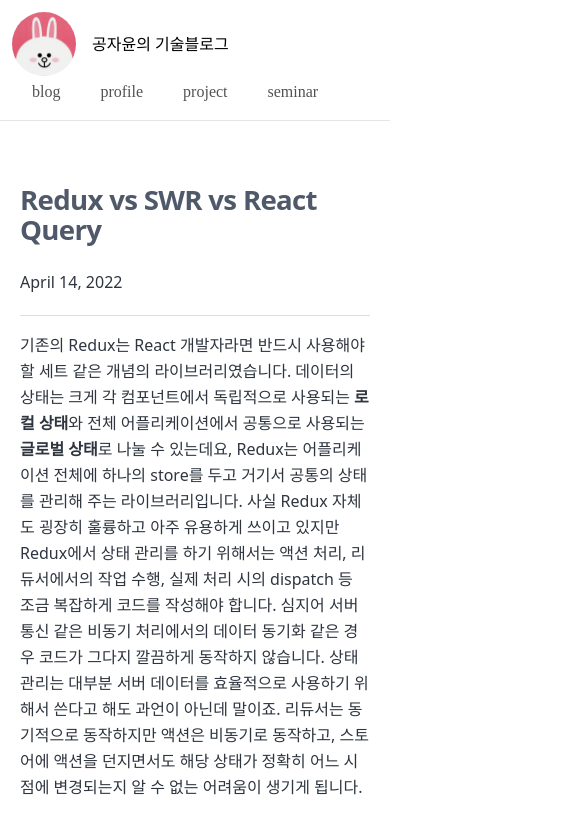
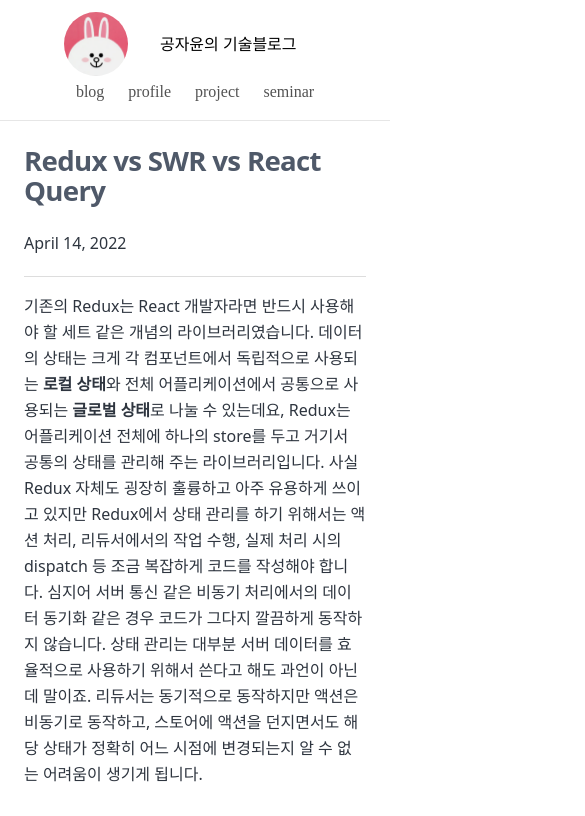
Before and after one commit to jayoon-kong/jayoon-kong.github.io, a Gatsby site: page /swr-react_query/ in a window 390 px wide. Shown: the top 816 px of the page, 585 px wide, since content can reach past the window. Built offline with nearby package versions, Linux system fonts and the light colour scheme; Gatsby itself is replaced by a stand-in of ours; some packages are replaced by stand-ins of ours; a web font is replaced by a local one.

Commit message:
스타일 속성 수정 (padding, margin 등)

```diff
--- a/src/style.css
+++ b/src/style.css
@@ -96,7 +96,7 @@
 h5,
 h6 {
   font-family: var(--font-heading);
-  margin-top: var(--spacing-12);
+  margin-top: var(--spacing-6);
   margin-bottom: var(--spacing-6);
   line-height: var(--lineHeight-tight);
   letter-spacing: -0.025em;
@@ -173,7 +173,6 @@
 ul li,
 ol li {
   padding: var(--spacing-0);
-  margin-bottom: calc(var(--spacing-8) / 2);
 }
 
 li > p {
@@ -238,7 +237,7 @@
 }
 
 .global-header {
-  position: fixed;
+  position: sticky;
   top: 0;
   width: 100%;
   font-size: var(--fontSize-7);
@@ -264,7 +263,6 @@
 
 .logo {
   display: flex;
-  min-width: var(--maxWidth-sm);
 }
 
 .menu {
@@ -275,13 +273,13 @@
 .menu a {
   font-family: var(--font-menu);
   color: #525252;
-  margin: var(--spacing-0) var(--spacing-5);
+  margin: var(--spacing-0) var(--spacing-3);
 }
 
 main {
   margin: var(--spacing-0) auto;
+  padding: var(--spacing-0) var(--spacing-6) var(--spacing-16) var(--spacing-6);
   max-width: var(--maxWidth-wrapper);
-  padding: var(--spacing-24) var(--spacing-5);
 }
 
 .post-list-item {
@@ -324,11 +322,15 @@
 }
 
 .bio-avatar {
-  margin-right: var(--spacing-4);
+  margin-right: var(--spacing-8);
   margin-bottom: var(--spacing-0);
   width: var(--spacing-16);
   height: var(--spacing-16);
   border-radius: 100%;
+}
+
+.blog-post {
+  word-break: break-word;
 }
 
 .blog-post header {
@@ -354,12 +356,25 @@
   margin: var(--spacing-0);
 }
 
+.blog-post-nav ul li {
+  margin-bottom: calc(var(--spacing-8) / 2);
+}
+
+.blog-post li {
+  margin-bottom: calc(var(--spacing-8) / 2);
+}
+
 .blog-post section p {
   margin-bottom: var(--spacing-8);
 }
 
 .profile, .project, .seminar {
-  padding: 2rem 0;
+  padding-top: 2rem;
+}
+
+.profile ul li,
+.project ul li {
+  margin-bottom: calc(var(--spacing-8) / 2);
 }
 
 .profile ul li {
@@ -495,11 +510,15 @@
   ol {
     list-style-position: inside;
   }
+  .global-header {
+    padding: var(--spacing-3);
+  }
   .main-heading {
     display: block;
   }
   main {
-    margin-top: var(--spacing-10);
+    overflow: hidden;
+    padding-bottom: var(--spacing-20);
   }
   .menu {
     margin: 0;
```
